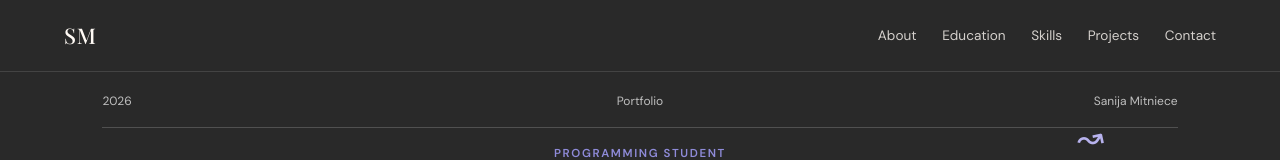
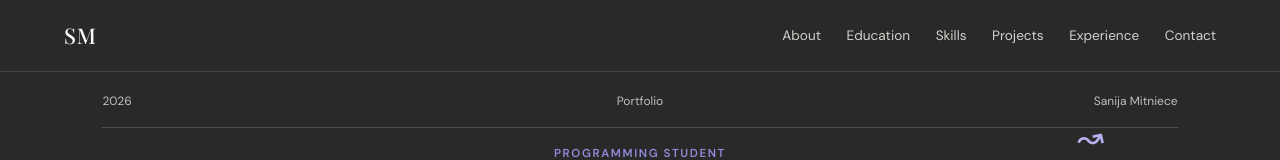
Before and after one commit to Sanchiks07/portfolio-eng, a plain HTML site: page index.html in a window 1280 px wide. Shown: the top 160 px of the page. Drawn offline with nearby package versions, Linux system fonts and the light colour scheme; a web font is replaced by a local one.

Commit message:
pievienoju work experiance pie navigation

```diff
--- a/index.html
+++ b/index.html
@@ -25,6 +25,7 @@
             <a href="#education">Education</a>
             <a href="#skills">Skills</a>
             <a href="#projects">Projects</a>
+            <a href="#experience">Experience</a>
             <a href="#contact">Contact</a>
         </nav>
     </header>
@@ -234,7 +235,7 @@
             </div>
         </section>
 
-        <section class="experience section-light">
+        <section class="experience section-light" id="experience">
             <div class="section-heading reveal">
                 <p class="eyebrow">05 · Experience</p>
                 <h2>Work experience</h2>
```
